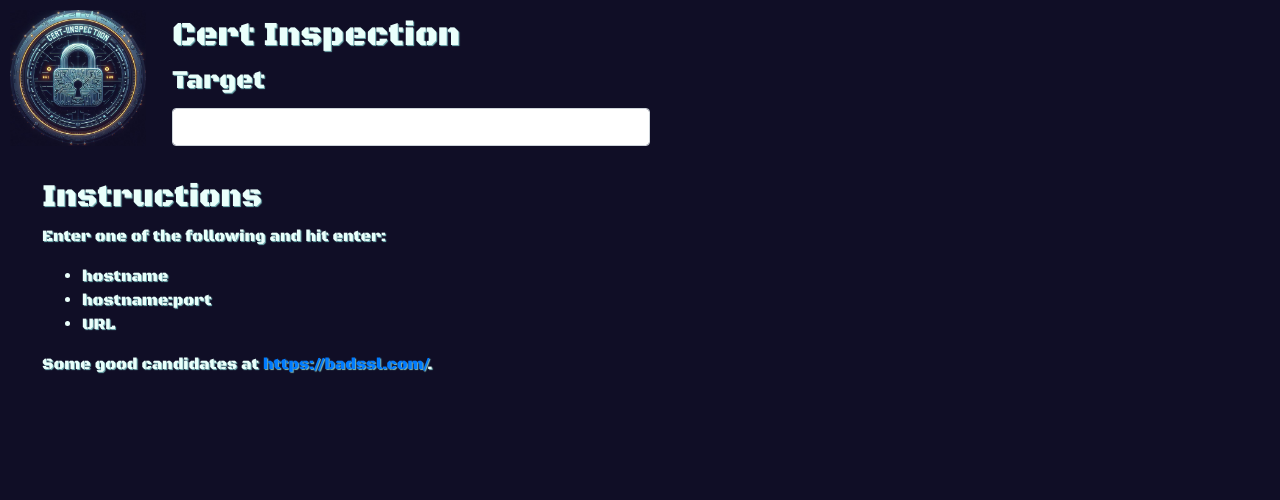
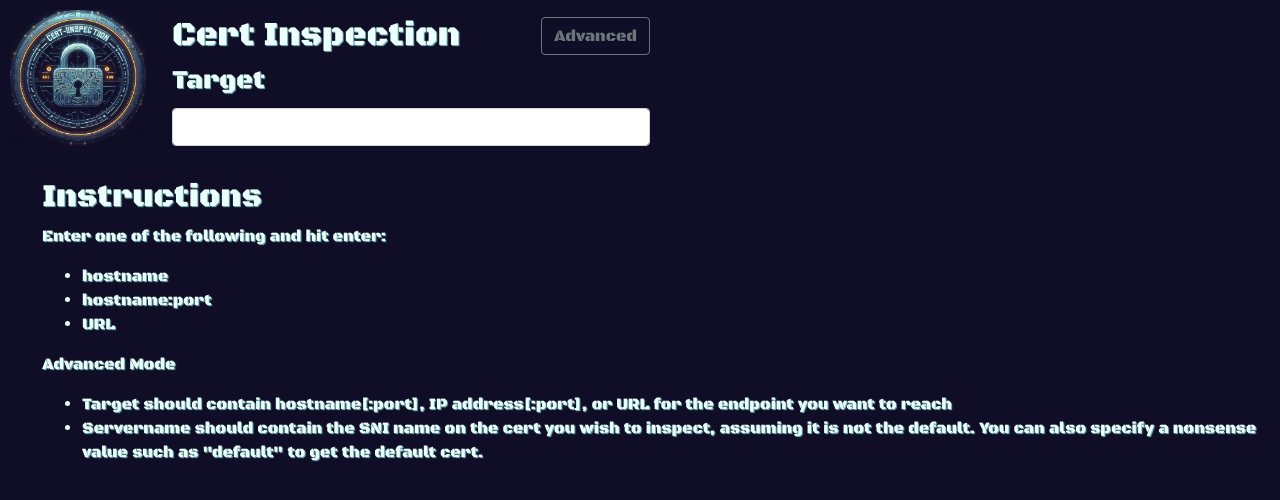
Before and after one commit to NatGuyton/cert-inspection, a React (Create React App) app in the folder react_ui/: page / in a window 1280 px wide. Shown: the top 500 px of the page. Built offline with nearby package versions, Linux system fonts and the light colour scheme.

Commit message:
Handle Advanced Mode / SNI

```diff
--- a/react_ui/src/App.css
+++ b/react_ui/src/App.css
@@ -39,7 +39,7 @@
   .App-logo-spinning {
     height: 17vmin;
     pointer-events: none;
-    animation: App-logo-spin infinite 20s linear;
+    animation: App-logo-spin infinite 10s linear;
     z-index: -1;
   }
 }
@@ -48,7 +48,7 @@
   /* min-height: 100vh; */
   display: flex;
   flex-direction: row;
-  align-items: top;
+  align-items:flex-start;
   justify-content: left;
 
   /* border-style: dashed; */
@@ -58,6 +58,26 @@
   font-size: calc(10px + 2vmin);
   padding-left: 1em;
   flex-basis: 40%;
+}
+
+.titleBar {
+  display: flex;
+  flex-direction: row;
+  align-items: center;
+  justify-content: space-between;
+}
+
+.advForm {
+  display: flex;
+  flex-direction: row;
+  align-items: center;
+  justify-content: space-between;
+
+  margin-bottom: 0;
+}
+
+.dropSlightly {
+  padding-top: 0.5em;
 }
 
 .title {
--- a/react_ui/src/App.js
+++ b/react_ui/src/App.js
@@ -1,4 +1,4 @@
-import react, {useState} from 'react';
+import {useState} from 'react';
 import logo from './logo.png';
 import './App.css';
 import Header from './Components/Header';
@@ -16,7 +16,10 @@ function App() {
     setApiResult(null);
     if (host.length > 0) {
       try {
-        const full_url = API_URL + '?pretty&host=' + encodeURIComponent(host);
+        let full_url = API_URL + '?host=' + encodeURIComponent(host);
+        if (host.includes("/#/")) {
+          full_url = API_URL + '?host=' + encodeURIComponent(host.split("/#/")[0]) + '&servername=' + encodeURIComponent(host.split("/#/")[1]);
+        }
         const response = await fetch(full_url);
         if (response.status.toString().startsWith('5')) {
           const data = await(response.text());
--- a/react_ui/src/Components/Cert.js
+++ b/react_ui/src/Components/Cert.js
@@ -22,10 +22,8 @@ function Cert(props) {
         let dashindex = validation.indexOf(" - ", 0);
         if (dashindex !== undefined) {
             if (validation.includes(" - 0:", 0)) {
-                // validation = <>{validation.slice(0, dashindex)}<em style={{color: 'green'}}>{validation.slice(dashindex)}</em></>;
                 validation = <>{validation.slice(0, dashindex)}<em className="green">{validation.slice(dashindex)}</em></>;
             } else {
-                // validation = <>{validation.slice(0, dashindex)}<em style={{color: 'red'}}>{validation.slice(dashindex)}</em></>;
                 validation = <>{validation.slice(0, dashindex)}<em className="red">{validation.slice(dashindex)}</em></>;
             }
         }
--- a/react_ui/src/Components/Header.js
+++ b/react_ui/src/Components/Header.js
@@ -1,9 +1,11 @@
+import {useState} from 'react';
 import Form from 'react-bootstrap/Form';
-import Button from 'react-bootstrap/Button';
-import InputGroup from 'react-bootstrap/InputGroup';
+import Button  from 'react-bootstrap/Button';
 import { useHashFragment } from '../Hooks/HashFragment';
 
 function Header(props) {
+    const [advancedChecked, setAdvancedChecked] = useState(false);
+
     // detect hash change, set input bar, fetch query
     useHashFragment(props.onInput);
 
@@ -18,26 +20,60 @@ function Header(props) {
         if (actual_hash === document.getElementById('host').value) {
             props.onInput(actual_hash);
         } else {
-            window.location.href = window.location.href.split('#')[0] + `#/${document.getElementById('host').value.trim()}`;
+            if (document.getElementById('servername').value.trim() === "") {
+                window.location.href = window.location.href.split('#')[0] + `#/${document.getElementById('host').value.trim()}`;
+            } else {
+                window.location.href = window.location.href.split('#')[0] + `#/${document.getElementById('host').value.trim()}/#/${document.getElementById('servername').value.trim()}`;
+            }
         }
     }
+
     // https://codingbeautydev.com/blog/react-get-input-value-on-enter/
     function handleKeyDown(event) {
         if (event.key === 'Enter') {
-            window.location.href = window.location.href.split('#')[0] + `#/${document.getElementById('host').value.trim()}`;
+            if (document.getElementById('servername').value.trim() === "") {
+                window.location.href = window.location.href.split('#')[0] + `#/${document.getElementById('host').value.trim()}`;
+            } else {
+                window.location.href = window.location.href.split('#')[0] + `#/${document.getElementById('host').value.trim()}/#/${document.getElementById('servername').value.trim()}`;
+            }
         }
+    }
+
+    function toggleAdvancedMode() {
+        if (advancedChecked) {
+            setAdvancedChecked(false);
+        } else {
+            setAdvancedChecked(true);
+        }
+    }
+    let advButtonVariant = "outline-secondary";
+    let inputForm = <Form.Group className="mb-3">
+        <Form.Label>Target</Form.Label>
+        <Form.Control id="host" aria-describedby="basic-addon3" onKeyDown={handleKeyDown} />
+        <input type="hidden" id="servername" value=""></input>
+    </Form.Group>
+    if (advancedChecked) {
+        advButtonVariant = "primary";
+        inputForm = <><Form.Group className="advForm">
+            <Form.Label className="dropSlightly">Target</Form.Label>
+            &nbsp; <Form.Control id="host" aria-describedby="basic-addon3" onKeyDown={handleKeyDown} />
+        </Form.Group>
+        <Form.Group className="advForm mb-3">
+            <Form.Label className="dropSlightly">ServerName</Form.Label>
+            &nbsp; <Form.Control id="servername" aria-describedby="basic-addon3" onKeyDown={handleKeyDown} />
+        </Form.Group></>
     }
 
     return (
         <header className='App-header-input'>
             <div>
-                <div className="title">Cert Inspection</div>
+                <div className="titleBar">
+                    <div className="title">Cert Inspection</div>
+                    <Button variant={advButtonVariant} onClick={toggleAdvancedMode}>Advanced</Button>
+                </div>
                 <div>
                     <Form>
-                        <Form.Group className="mb-3">
-                            <Form.Label>Target</Form.Label>
-                            <Form.Control id="host" aria-describedby="basic-addon3" onKeyDown={handleKeyDown} />
-                        </Form.Group>
+                        {inputForm}
                     </Form>
                 </div>
                 <p className="error">
--- a/react_ui/src/Components/Results.js
+++ b/react_ui/src/Components/Results.js
@@ -16,22 +16,23 @@ function Results(props) {
                         <li>hostname:port</li>
                         <li>URL</li>
                     </ul>
-                    <p>
-                        Some good candidates at <a href="https://badssl.com/">https://badssl.com/</a>.
-                    </p>
+                    <p>Advanced Mode</p>
+                    <ul>
+                        <li>Target should contain hostname[:port], IP address[:port], or URL for the endpoint you want to reach</li>
+                        <li>Servername should contain the SNI name on the cert you wish to inspect, assuming it is not the default.   You can also specify a nonsense value such as "default" to get the default cert.</li>
+                    </ul>
                 </div>
             </>
         );
     }
 
     const results = props.data.results;
-    // console.log(results);
+
     return (
         <div className="results">
             <p>
                 Hostname: {results.connection.hostname}  Port: {results.connection.port}
-                <br/>SNI Servername: {results.connection.servername}
-                {results.connection.servername !== results.connection.hostname && <><br />Servername: {results.connection.servername}</>}
+                {results.connection.servername !== results.connection.hostname && <><br />SNI Servername: {results.connection.servername}</>}
                 <br />Connection: {results.connection.protocol} {results.connection.bits} bits using {results.connection.cipher}
             </p>
             {/* Loop through results.certs and present each cert object */}
--- a/react_ui/src/Hooks/HashFragment.js
+++ b/react_ui/src/Hooks/HashFragment.js
@@ -6,7 +6,14 @@ export function useHashFragment(onInput, trigger=true) {
         function hashChanged() {
             const {hash} = window.location;
             let actual_hash = hash.slice(2);
-            document.getElementById('host').value = actual_hash;
+            // if actual_hash contains "/#/", set host element to the first part and servername element to the second part
+            if (actual_hash.includes("/#/")) {
+                document.getElementById('host').value = actual_hash.split("/#/")[0];
+                document.getElementById('servername').value = actual_hash.split("/#/")[1];
+            } else {
+                document.getElementById('host').value = actual_hash;
+                document.getElementById('servername').value = "";
+            }
             onInput(actual_hash);
         }
 
```
